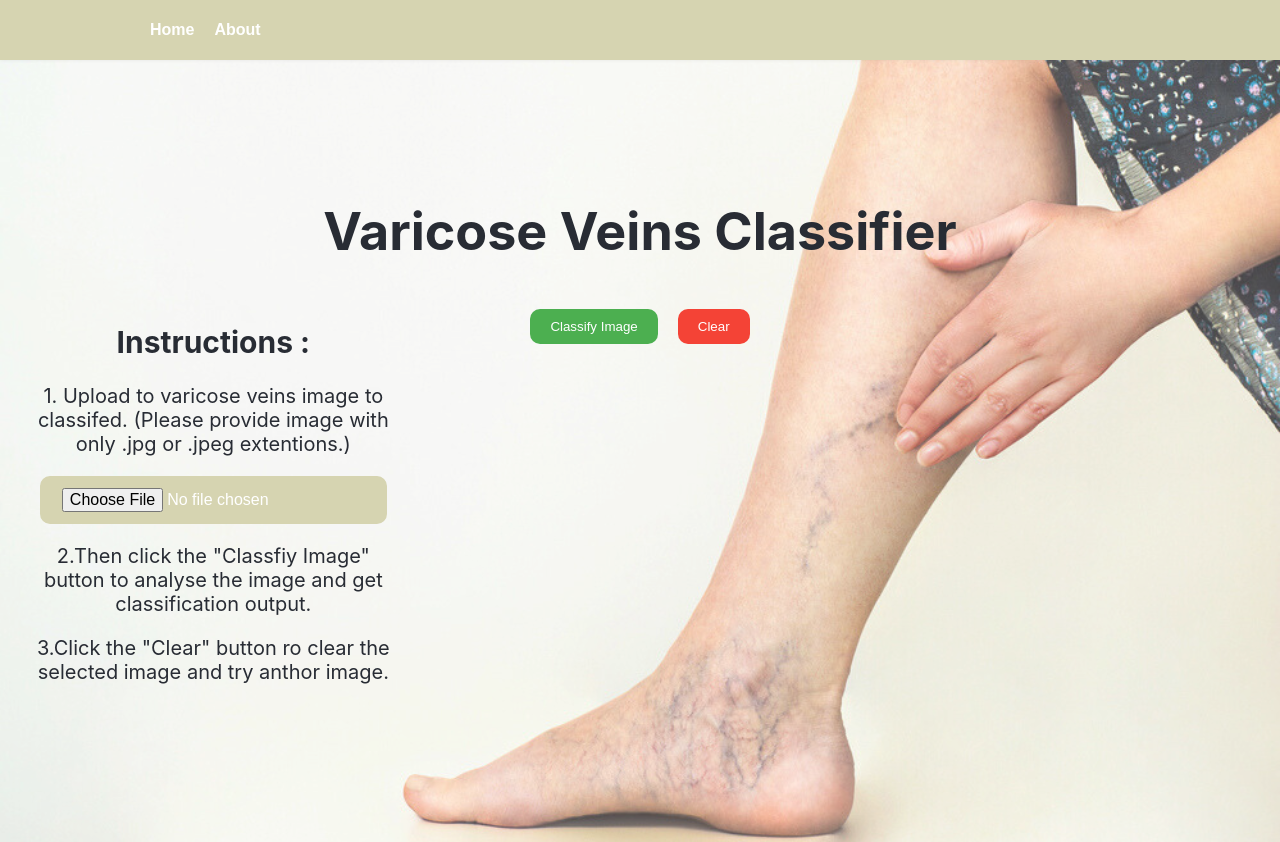
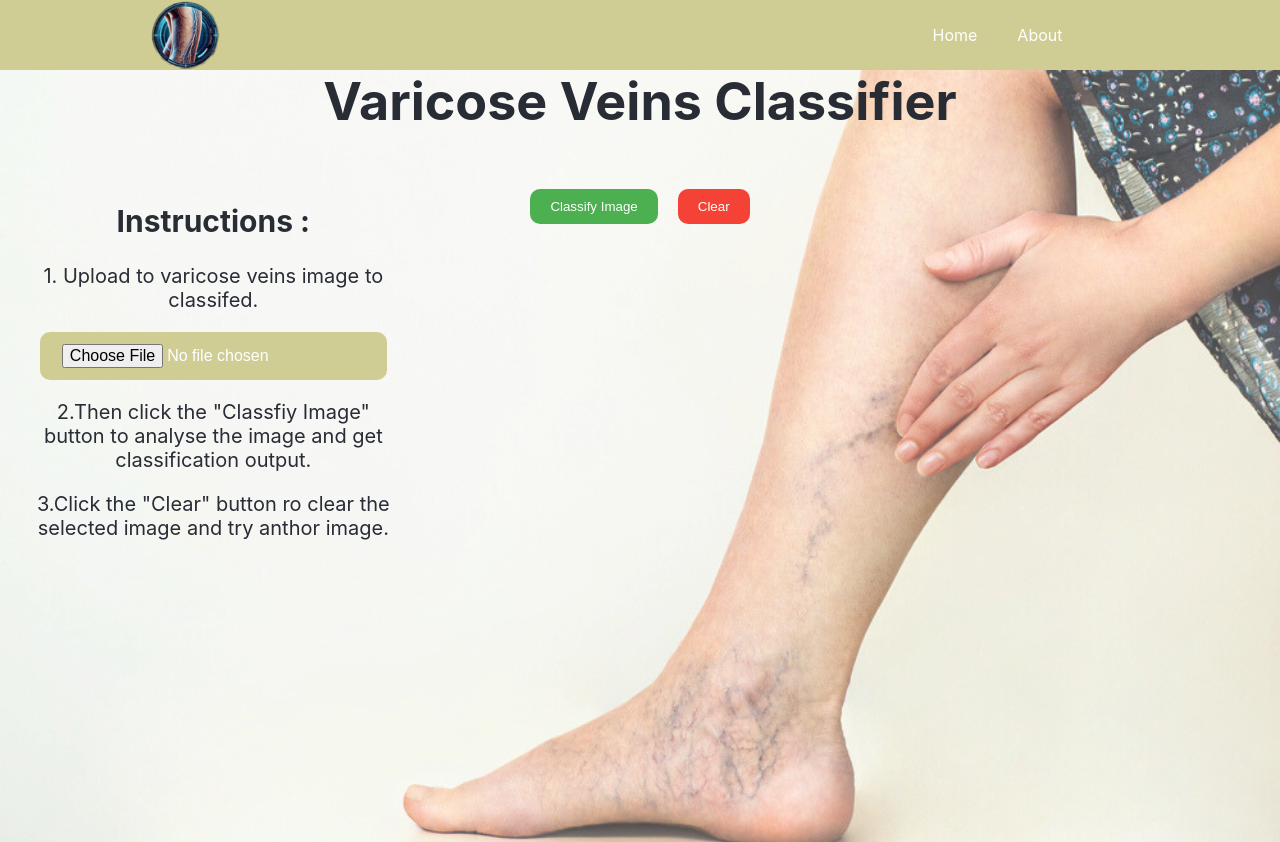
Before and after one commit to Pasindu287/react-app-v, a React (Create React App) app: page / in a window 1280 px wide. Shown: the top 842 px of the page. Built offline with nearby package versions, Linux system fonts and the light colour scheme.

Commit message:
new changes

```diff
--- a/package.json
+++ b/package.json
@@ -3,6 +3,10 @@
   "version": "0.1.0",
   "private": true,
   "dependencies": {
+    "@emotion/react": "^11.11.4",
+    "@emotion/styled": "^11.11.5",
+    "@mui/icons-material": "^5.15.14",
+    "@mui/material": "^5.15.14",
     "@testing-library/jest-dom": "^5.17.0",
     "@testing-library/react": "^13.4.0",
     "@testing-library/user-event": "^13.5.0",
--- a/src/About.js
+++ b/src/About.js
@@ -7,7 +7,8 @@ function About() {
       <h1>About</h1>
 
       <ul>
-              <li><strong>What is varicose veins ? </strong> Varicose veins are swollen, twisted veins that you can see just under the surface of the skin. They usually occur in the legs but can also form in other parts of the body. Varicose veins happen when the valves in the veins that regulate blood flow direction weaken, causing blood to pool in the veins and making them enlarge. While often considered a cosmetic issue, they can cause discomfort and lead to more serious health problems. Common symptoms include aching pain, heaviness, and swelling in the legs.</li>
+             <li><strong>What is varicose veins ? </strong></li>
+              <li> Varicose veins are swollen, twisted veins that you can see just under the surface of the skin. They usually occur in the legs but can also form in other parts of the body. Varicose veins happen when the valves in the veins that regulate blood flow direction weaken, causing blood to pool in the veins and making them enlarge. While often considered a cosmetic issue, they can cause discomfort and lead to more serious health problems. Common symptoms include aching pain, heaviness, and swelling in the legs.</li>
       </ul>
       <p>This is the about page for the Varicose Veins Classifier App and the application manily classify by  varicose veins and spider veins in legs.</p>
       <p>Also provide treatment plan for readuce it by home.</p>
--- a/src/App.css
+++ b/src/App.css
@@ -1,21 +1,18 @@
 .App {
   text-align: center;
+  width: 100%;
+  height: auto;
+  display: flex;
+  flex-direction: column;
+}
+body {
+  padding: 0;
+  margin: 0;
 }
 
 .App-logo {
   height: 40vmin;
   pointer-events: none;
-}
-.App-main-header {
-  text-align: left;
-  padding: 5px 100px;
-  background-color: #d6d4b1;
-  color: #fff;
-  font-family: 'Arial', sans-serif;
-  box-shadow: 0 -2px 5px rgba(0, 0, 0, 0.2);
-  position: relative;
-  width: auto;
-  bottom: 0;
 }
 
 .App-header {
@@ -23,7 +20,7 @@
   background-size: cover;
   background-position: bottom;
   min-height: 100vh;
-  display: flex;
+  display: block;
   flex-direction: column;
   align-items: center;
   justify-content: center;
@@ -32,14 +29,11 @@
 }
 .App-header h1 {
   position: relative;
-  top: 10px;
-  left: 0;
   width: 100%;
-  margin: 0;
-  padding: 0px 0;
   color: #282c34;
   text-align: center;
-  z-index: 1000;
+  margin: 0px;
+  z-index: 100;
 }
 
 .content {
@@ -48,6 +42,7 @@
   justify-content: space-around;
   flex-wrap: wrap;
   width: 100%;
+  height: fit-content;
 }
 .instructions {
   font-size: 20px;
@@ -70,7 +65,7 @@
 }
 
 .imagePreview {
-  max-width: 500px;
+  max-width: 400px;
   height: 500px;
 }
 .classifyButton {
@@ -86,10 +81,10 @@
   display: inline-block;
   padding: 10px 20px;
   cursor: pointer;
-  background-color: #d6d4b1;
+  background-color: #cfcc94;
   color: white;
   border-radius: 10px;
-  border: 2px solid #d6d4b1;
+  border: 2px solid #cfcc94;
   font-size: 16px;
   transition: background-color 0.3s, color 0.3s;
 }
@@ -134,34 +129,21 @@
 }
 
 @media screen and (min-width: 1200px) {
-  .App-main-header, .App-footer {
+   .App-footer {
     padding: 5px 150px;
    }
 }
 
 @media screen and (max-width: 480px) {
-  .App-main-header, .App-footer {
+   .App-footer {
     padding: 5px 20px;
   }
-  .App-header {
-    display: flex;
-  }
+}
 
-  .App-header h1 {
-    font-size: clamp(16px, 8vw, 22px);
-  }
-
-  .nav-links li {
-    margin-right: 10px;
-  }
-}
-.App-link {
-  color: #508ba7;
-}
 .App-footer {
   text-align: center;
-  padding: 20px 10px;
-  background-color: #d6d4b1;
+  padding: 50px 10px;
+  background-color: #cfcc94;
   color: #fff;
   font-family: 'Arial', sans-serif;
   box-shadow: 0 -2px 5px rgba(0, 0, 0, 0.2);
--- a/src/App.js
+++ b/src/App.js
@@ -17,7 +17,6 @@ function App() {
         <Route path="/treatment/:level" element={<Treatment />} />
         <Route path="/about" element={<About />} />
       </Routes>
-
     </div>
     </BrowserRouter>
   );
--- /dev/null
+++ b/src/Header.css
@@ -0,0 +1,102 @@
+.navbar {
+    width: 100%;
+    height: 70px;
+    background-color: #cfcc94;
+    display: flex;
+    flex-direction: row;
+  }
+
+  .navbar .leftSide {
+    flex: 50%;
+    height: 100%;
+    display: flex;
+    align-items: center;
+    padding-left: 150px;
+  }
+
+  .navbar .leftSide img {
+    width: 70px;
+  }
+
+  .navbar .rightSide {
+    flex: 50%;
+    height: 100%;
+    display: flex;
+    align-items: center;
+    justify-content: center;
+  }
+
+  .navbar a {
+    color: white;
+    text-decoration: none;
+    margin: 20px;
+  }
+
+  .navbar .rightSide button {
+    background-color: transparent;
+    border: none;
+    color: white;
+    cursor: pointer;
+  }
+
+  .navbar .rightSide svg {
+    font-size: 40px;
+  }
+
+  .navbar #open {
+    padding-left: 0px;
+  }
+  .navbar #open img {
+    display: none;
+  }
+
+  .navbar #close img {
+    display: inherit;
+  }
+
+  .navbar #open .hiddenLinks {
+    display: inherit;
+    margin-left: 30px;
+  }
+
+  .navbar #close .hiddenLinks {
+    display: none;
+  }
+
+  .navbar #open a {
+    width: 70px;
+    margin: 5px;
+  }
+  @media only screen and (max-width: 900px) {
+    .navbar .rightSide a {
+      width: 70px;
+    }
+    .navbar .leftSide {
+      padding-left: 50px;
+    }
+  }
+
+  @media only screen and (max-width: 600px) {
+    .navbar .rightSide a {
+      display: none;
+    }
+
+    .navbar .rightSide {
+      justify-content: flex-end;
+      padding-right: 50px;
+    }
+
+    .navbar .rightSide button {
+      display: inherit;
+    }
+  }
+
+  @media only screen and (min-width: 600px) {
+    .navbar .rightSide button {
+      display: none;
+    }
+
+    .hiddenLinks {
+      display: none;
+    }
+  }
--- a/src/Header.js
+++ b/src/Header.js
@@ -1,18 +1,32 @@
-import React from 'react';
+import React, { useState } from "react";
 import { Link } from 'react-router-dom';
-import './App.css';
+import Logo from "./background-image/icon.png";
+import ReorderIcon from "@mui/icons-material/DensitySmall";
+import './Header.css';
 
 function Header() {
+  const [openLinks, setOpenLinks] = useState(false);
+
+  const toggleNavbar = () => {
+    setOpenLinks(!openLinks);
+  };
   return (
-    <header className="App-main-header">
-      <nav>
-        <ul className="nav-links">
-          <li><Link to="/">Home</Link></li>
-          <li><Link to="/about">About</Link></li>
-        </ul>
-      </nav>
-    </header>
+    <div className="navbar">
+      <div className="leftSide" id={openLinks ? "open" : "close"}>
+        <img src={Logo} alt="varicose veins classifier"/>
+        <div className="hiddenLinks">
+          <Link to="/">Home</Link>
+          <Link to="/about">About</Link>
+        </div>
+      </div>
+      <div className="rightSide">
+        <Link to="/"> Home </Link>
+        <Link to="/about">About</Link>
+        <button onClick={toggleNavbar}>
+          <ReorderIcon />
+        </button>
+      </div>
+    </div>
   );
 }
-
 export default Header;
--- a/src/Home.js
+++ b/src/Home.js
@@ -68,7 +68,7 @@ function Home() {
         <div className="content">
           <div className="instructions">
             <h2>Instructions :</h2>
-            <p>1. Upload to varicose veins image to classifed.<> </>(Please provide image with only .jpg or .jpeg extentions.) </p>
+            <p>1. Upload to varicose veins image to classifed.</p>
             <form onSubmit={handleSubmit}>
             <input type="file" ref={fileInputRef} onChange={handleFileChange} accept="image/*" className="imageInput" />
             </form>
--- a/src/Treatment.js
+++ b/src/Treatment.js
@@ -39,7 +39,7 @@ function Treatment() {
       case 'varicose veins':
         return (
           <div>
-          <p>Managing varicose veins at home involves strategies similar to those for spider veins, with a focus on alleviating symptoms, improving blood flow, and preventing the condition from worsening. Here’s a tailored plan for varicose veins:</p>
+          <p>Managing varicose veins at home involves lifestyle changes and home remedies that may help alleviate symptoms and prevent varicose veins from forming, with a focus on alleviating symptoms, improving blood flow, and preventing the condition from worsening. Here’s a tailored plan for varicose veins:</p>
 
           <ul>
             <li><strong>Exercise Regularly:</strong> Boost circulation in your legs, helping the veins move blood back to the heart. Low-impact exercises like walking, cycling, and swimming are particularly beneficial.</li>
--- a/src/footer.js
+++ b/src/footer.js
@@ -5,7 +5,7 @@ function Footer() {
   return (
     <footer className="App-footer">
       © 2024 Varicose Veins Classifier | by Pasindu Malshan Weerakoon |
-      <a href="pasindu.2019930@iit.ac.lk">Email</a>
+      <a href="https://mail.google.com">Email</a>
     </footer>
   );
 }
```
Also changed, not shown: src/background-image/icon.png (added), 1 other file (tests, documents, lock files or other folders).
